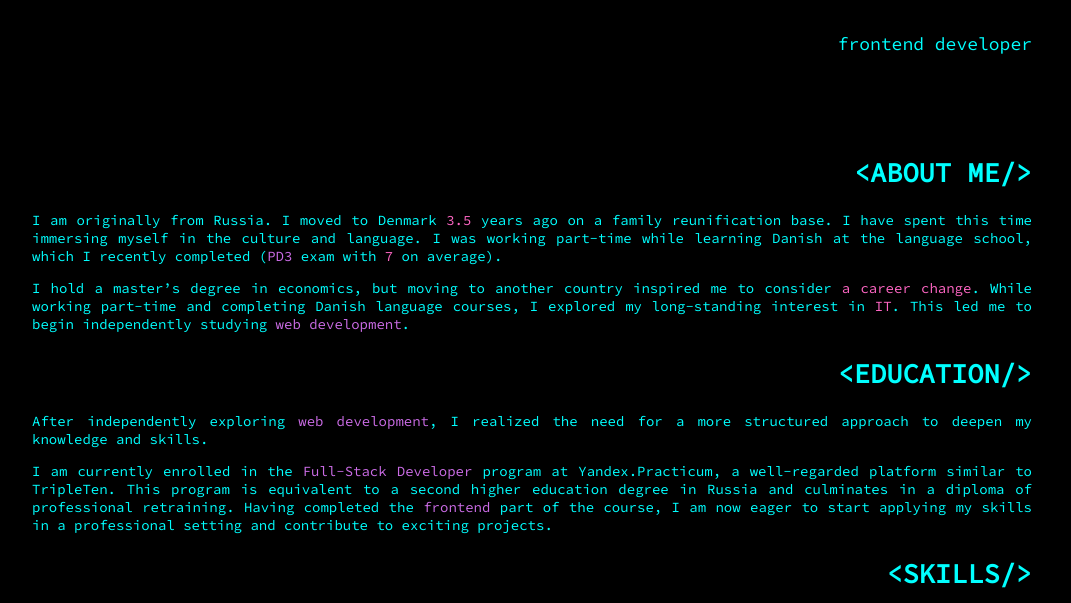
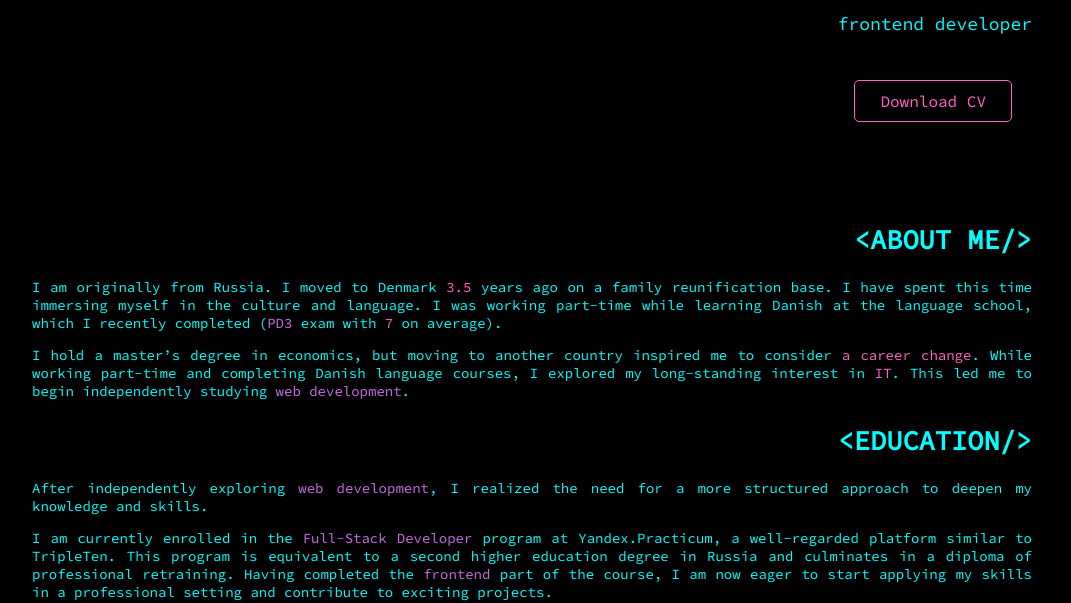
Before and after one commit to nastiasolo/my-portfolio, a plain HTML site: page index.html in a window 1280 px wide. Shown: the part 198-801 px from the top of the page, without its empty margins (108-1179 px from the left). Drawn offline with Linux system fonts and the light colour scheme.

Commit message:
CV added

```diff
--- a/index.html
+++ b/index.html
@@ -44,6 +44,9 @@
     <div class="hero">
       <h1 class="hero__header__title">Anastasia Solodova</h1>
       <p class="hero__header__text">frontend developer</p>
+      <a href="/public/CV.pdf" target="_blank">
+        <button class="cv__button">Download CV</button>
+      </a>
     </div>
   </header>
   <main class="content">
--- a/styles/style.css
+++ b/styles/style.css
@@ -61,6 +61,11 @@
 
 .hero {
   margin: 100px auto;
+  display: flex;
+  flex-direction: column;
+  justify-content: space-around;
+  align-items: end;
+  gap: 15px;
 }
 
 .hero__header__title {
@@ -72,10 +77,34 @@
   /* -webkit-text-stroke: 1px #01ffff;
   text-stroke: 1px #01ffff; */
   text-shadow: 5px 5px 5px rgba(1, 255, 255, 0.5);
+  margin: 0;
 }
 
 .hero__header__text {
   text-align: end;
+  margin: 0;
+}
+
+.cv__button {
+  display: flex;
+  gap: 5px;
+  background-color: transparent;
+  color: #ff66c4;
+  padding: 10px 25px;
+  border: 1px solid #ff66c4;
+  cursor: pointer;
+  border-radius: 5px;
+  margin-top: 10px;
+  font-family: "SourceCodePro", sans-serif;
+  transition: box-shadow 0.3s ease;
+  margin-right: 20px;
+  margin-top: 30px;
+  font-size: 16px;
+}
+
+.cv__button:hover {
+  background-color: ff66c4;
+  box-shadow: 0 0 30px rgb(255, 102, 196, 0.7);
 }
 
 .content {
```
Also changed, not shown: 1 other file.
